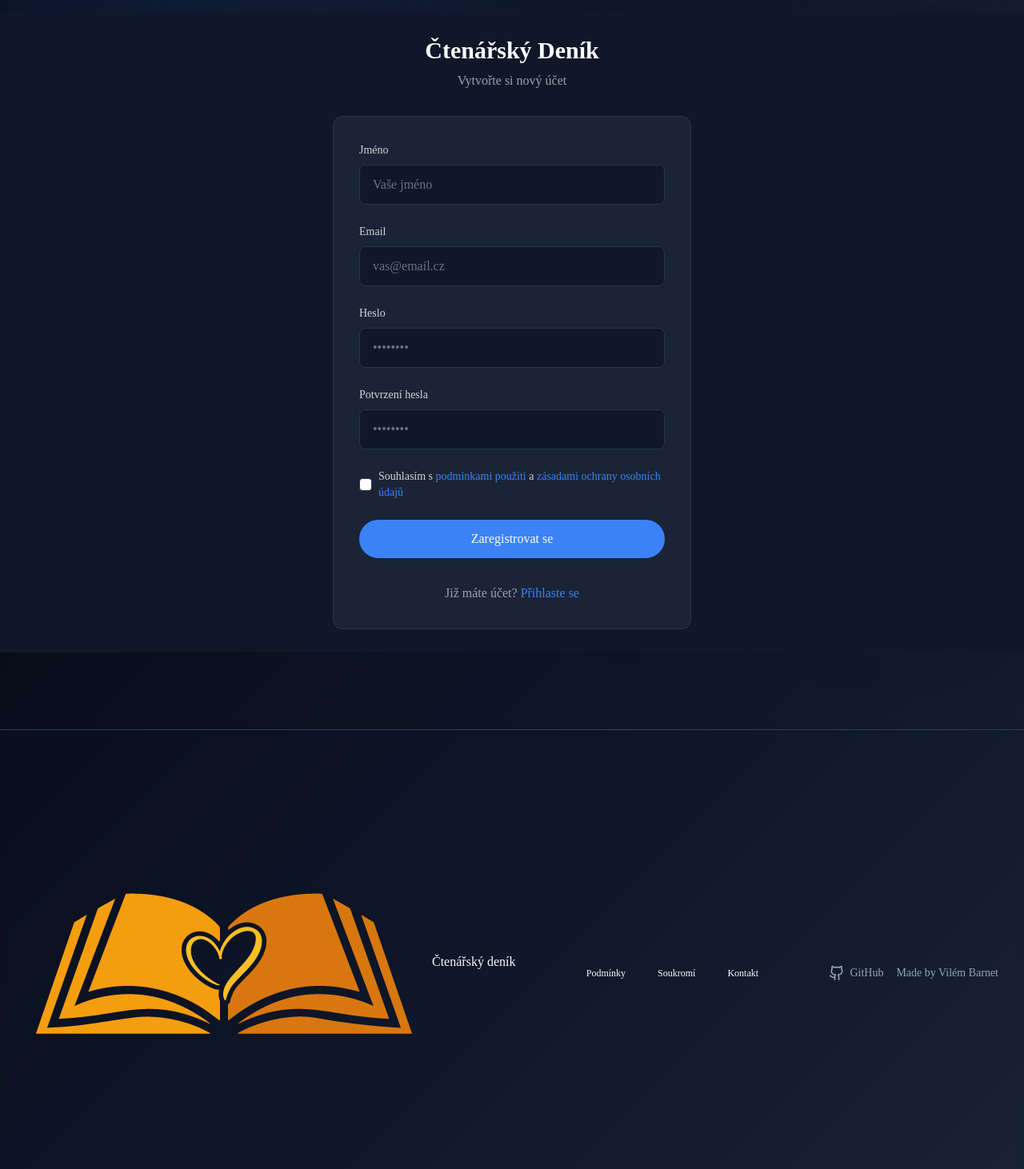
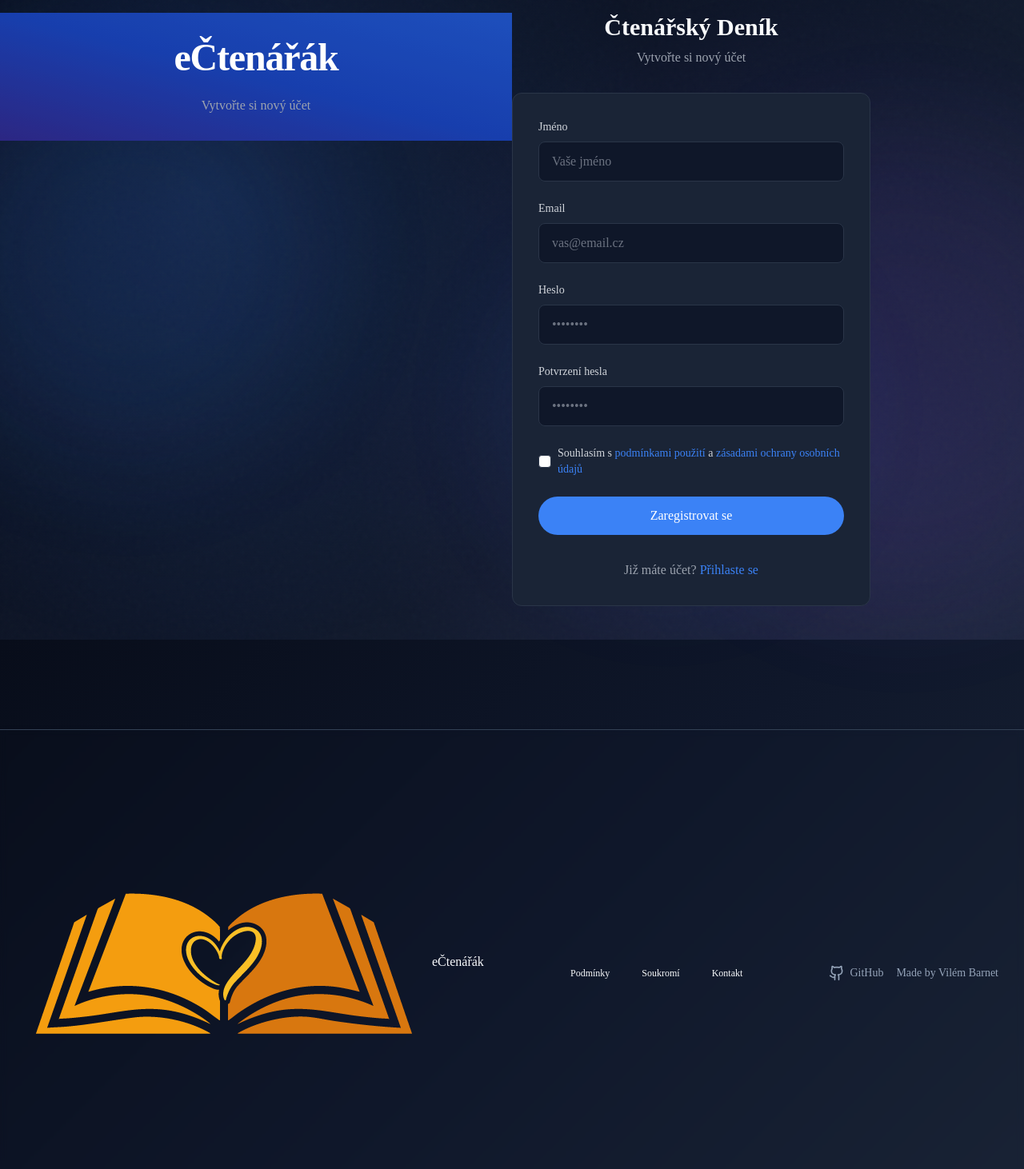
Before and after one commit to VilemB/ectenarak, a Next.js app: page /signup in a window 1280 px wide. Shown: the top 1462 px of the page at 80% size. Built offline with nearby package versions, Linux system fonts and the light colour scheme; no server answers.

Commit message:
Changed name

```diff
--- a/src/app/metadata.ts
+++ b/src/app/metadata.ts
@@ -1,8 +1,9 @@
 import type { Metadata } from "next";
 
 export const metadata: Metadata = {
-  title: "Čtenářský deník",
-  description: "Sledujte své čtenářské zážitky a pokrok",
+  title: "eČtenářák",
+  description:
+    "Jednoduchá online aplikace pro správu čtenářského deníku a knih",
   icons: {
     icon: [
       {
--- a/src/app/page.tsx
+++ b/src/app/page.tsx
@@ -872,11 +872,11 @@ export default function Home() {
         <main className="container max-w-5xl mx-auto px-2 sm:px-4 py-3 md:py-5">
           <div className="flex flex-col md:flex-row justify-between items-start md:items-center mb-4 gap-3">
             <div>
-              <h1 className="text-2xl md:text-3xl font-bold text-foreground">
-                Můj čtenářský deník
+              <h1 className="text-3xl md:text-4xl font-bold text-foreground">
+                eČtenářák
               </h1>
-              <p className="text-muted-foreground mt-1">
-                Zaznamenej si své myšlenky a poznámky ke knihám, které čteš
+              <p className="text-muted-foreground">
+                Tvůj osobní elektronický čtenářský deník
               </p>
             </div>
             <div className="flex flex-col sm:flex-row gap-3 w-full md:w-auto">
@@ -1170,7 +1170,7 @@ export default function Home() {
       <Modal
         isOpen={showWelcome}
         onClose={() => setShowWelcome(false)}
-        title="Vítej v Čtenářském deníku!"
+        title="Vítej v eČtenářáku!"
         showCloseButton={true}
       >
         <div className="p-6 max-w-full overflow-x-hidden">
--- a/src/app/profile/page.tsx
+++ b/src/app/profile/page.tsx
@@ -50,7 +50,7 @@ export default function ProfilePage() {
           <div className="flex justify-between items-center">
             <div className="flex items-center">
               <Link href="/" className="text-2xl font-bold text-white">
-                Čtenářský Deník
+                eČtenářák
               </Link>
             </div>
             <nav className="flex space-x-4">
@@ -227,9 +227,9 @@ export default function ProfilePage() {
         <div className="max-w-7xl mx-auto px-4 sm:px-6 lg:px-8">
           <div className="grid grid-cols-1 md:grid-cols-3 gap-8">
             <div>
-              <h3 className="text-lg font-semibold mb-4">Čtenářský Deník</h3>
+              <h3 className="text-lg font-semibold mb-4">eČtenářák</h3>
               <p className="text-gray-400">
-                Aplikace pro sledování vašich čtenářských aktivit a správu knih.
+                Elektronická aplikace pro správu čtenářského deníku
               </p>
             </div>
             <div>
@@ -277,7 +277,7 @@ export default function ProfilePage() {
           </div>
           <div className="mt-8 pt-8 border-t border-[#2a3548] text-center text-gray-500">
             <p>
-              &copy; {new Date().getFullYear()} Čtenářský Deník. Všechna práva
+              &copy; {new Date().getFullYear()} eČtenářák. Všechna práva
               vyhrazena.
             </p>
           </div>
--- a/src/app/settings/page.tsx
+++ b/src/app/settings/page.tsx
@@ -247,7 +247,7 @@ export default function SettingsPage() {
                 </h2>
                 <p className="text-muted-foreground text-sm">{user?.email}</p>
                 <div className="inline-block mt-2 text-xs px-2.5 py-1 rounded-full bg-gradient-to-r from-primary/20 to-primary/10 text-primary font-medium border border-primary/10">
-                  Čtenářský deník
+                  eČtenářák
                 </div>
               </div>
             </div>
--- a/src/app/signup/page.tsx
+++ b/src/app/signup/page.tsx
@@ -4,6 +4,7 @@ import React, { useState } from "react";
 import Link from "next/link";
 import { useRouter } from "next/navigation";
 import { useAuth } from "@/contexts/AuthContext";
+import { motion } from "framer-motion";
 
 export default function SignupPage() {
   const router = useRouter();
@@ -52,7 +53,24 @@ export default function SignupPage() {
   };
 
   return (
-    <div className="min-h-screen bg-[#0f1729] text-white flex items-center justify-center p-4">
+    <div className="flex min-h-[100dvh]">
+      <motion.div
+        initial={{ opacity: 0, x: -30 }}
+        animate={{ opacity: 1, x: 0 }}
+        transition={{ duration: 0.5 }}
+        className="hidden lg:block relative h-full w-1/2 bg-gradient-to-bl from-blue-600 via-blue-700 to-indigo-800"
+      >
+        <div className="absolute inset-0 bg-black/20" />
+        <div className="relative z-20 flex h-full w-full items-center justify-center p-8">
+          <div className="text-center">
+            <h1 className="text-5xl font-extrabold tracking-tight text-white mb-6">
+              eČtenářák
+            </h1>
+            <p className="text-gray-400 mt-2">Vytvořte si nový účet</p>
+          </div>
+        </div>
+      </motion.div>
+
       <div className="w-full max-w-md">
         <div className="text-center mb-8">
           <Link href="/" className="text-3xl font-bold">
--- a/src/components/Footer.tsx
+++ b/src/components/Footer.tsx
@@ -21,7 +21,7 @@ export default function Footer() {
           <div className="flex flex-col items-center md:items-start gap-2">
             <div className="flex items-center gap-2">
               <Logo showText={false} size="sm" />
-              <span className="font-medium">Čtenářský deník</span>
+              <span className="font-medium">eČtenářák</span>
             </div>
             <p className="text-sm text-muted-foreground">
               &copy; {currentYear} Všechna práva vyhrazena
--- a/src/components/LoginForm.tsx
+++ b/src/components/LoginForm.tsx
@@ -17,6 +17,7 @@ import {
   Mail,
   ArrowRight,
 } from "lucide-react";
+import Link from "next/link";
 
 export default function LoginForm() {
   const router = useRouter();
@@ -197,7 +198,7 @@ export default function LoginForm() {
 
       <div className="mb-10 text-center">
         <h2 className="text-4xl font-bold tracking-tight mb-2 bg-clip-text text-transparent bg-gradient-to-r from-blue-400 to-indigo-400">
-          Čtenářský deník
+          eČtenářák
         </h2>
         <p className="text-muted-foreground text-sm">
           Přihlaste se nebo si vytvořte účet
@@ -509,23 +510,15 @@ export default function LoginForm() {
 
                 <motion.div variants={itemVariants} className="mt-8">
                   <div className="text-center text-xs text-muted-foreground">
-                    Registrací souhlasíte s našimi{" "}
-                    <Button
-                      variant="link"
-                      className="p-0 h-auto text-xs text-blue-400 hover:text-blue-300"
-                      type="button"
+                    Registrací souhlasíte s{" "}
+                    <Link
+                      href="/terms"
+                      className="text-primary hover:underline"
+                      onClick={(e) => e.stopPropagation()}
                     >
                       podmínkami použití
-                    </Button>{" "}
-                    a{" "}
-                    <Button
-                      variant="link"
-                      className="p-0 h-auto text-xs text-blue-400 hover:text-blue-300"
-                      type="button"
-                    >
-                      zásadami ochrany osobních údajů
-                    </Button>
-                    .
+                    </Link>{" "}
+                    eČtenářáku
                   </div>
                 </motion.div>
               </motion.div>
--- a/src/components/Logo.tsx
+++ b/src/components/Logo.tsx
@@ -45,7 +45,7 @@ export default function Logo({
             variant === "compact" ? "lg:inline-block" : "sm:inline-block"
           }`}
         >
-          Čtenářský deník
+          eČtenářák
         </span>
       )}
     </div>
```
Also changed, not shown: 1 other file (tests, documents, lock files or other folders).
